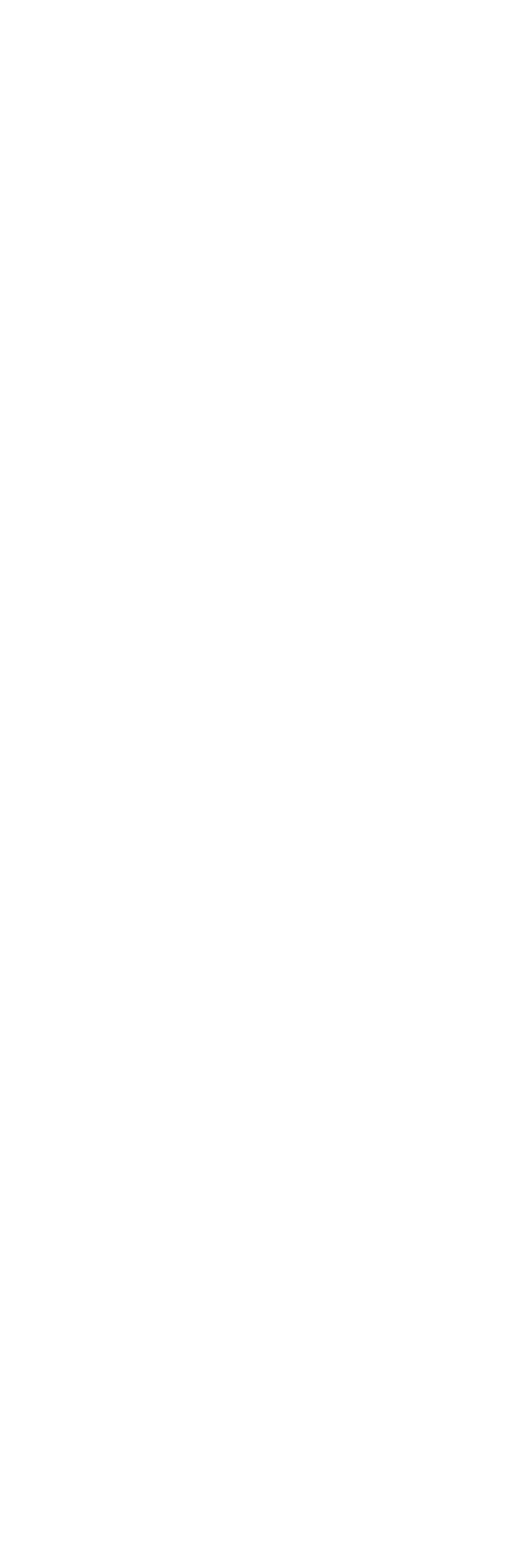
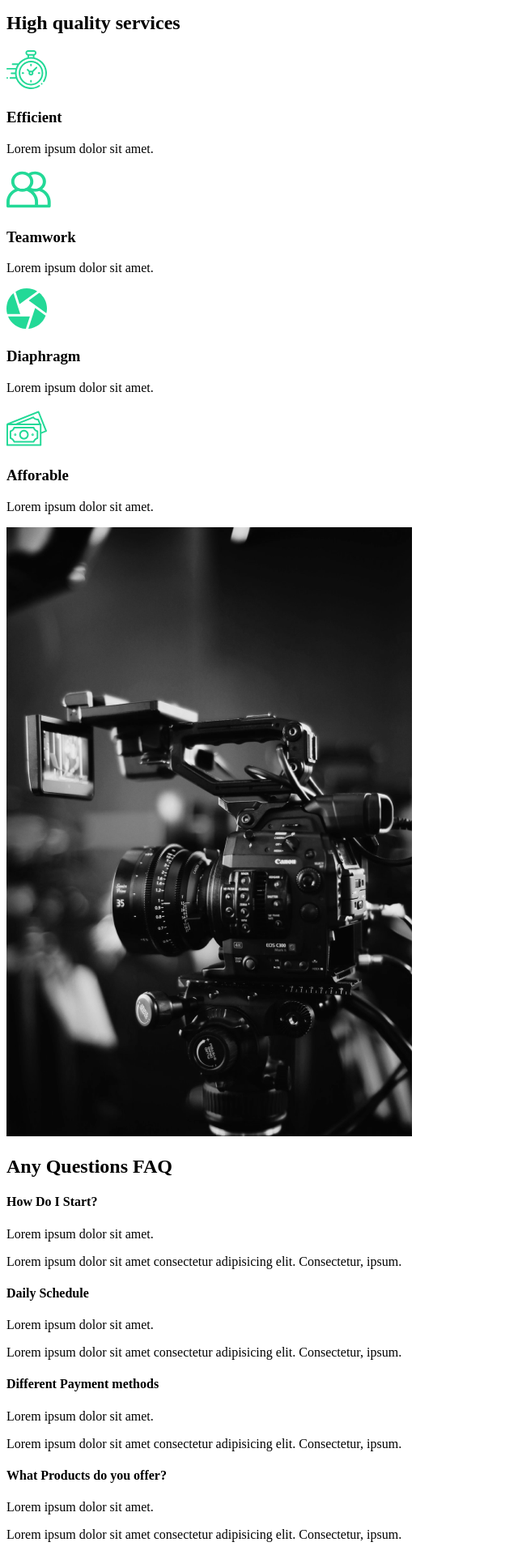
Before and after one commit to seanxdon/Portfolio-Website, a React (Create React App) app: page / in a window 1280 px wide. Shown: the part 979-2899 px from the top of the page at 81% size, without its empty margins (0-640 px from the left). Before the commit the page ends 982 px from the top, so only its background shows below. Built offline with nearby package versions, Linux system fonts and the light colour scheme.

Commit message:
112120-Faq section

```diff
--- /dev/null
+++ b/src/components/FaqSection.js
@@ -0,0 +1,37 @@
+
+const FaqSection = () => {
+  return(
+    <div className="faq">
+      <h2>Any Questions <span>FAQ</span></h2>
+      <div className="question">
+        <h4>How Do I Start? </h4>
+        <div className="answer">
+          <p>Lorem ipsum dolor sit amet.</p>
+          <p>Lorem ipsum dolor sit amet consectetur adipisicing elit. Consectetur, ipsum.</p>
+        </div>
+      </div>
+      <div className="question">
+        <h4>Daily Schedule</h4>
+        <div className="answer">
+          <p>Lorem ipsum dolor sit amet.</p>
+          <p>Lorem ipsum dolor sit amet consectetur adipisicing elit. Consectetur, ipsum.</p>
+        </div>
+      </div>
+      <div className="question">
+        <h4>Different Payment methods</h4>
+        <div className="answer">
+          <p>Lorem ipsum dolor sit amet.</p>
+          <p>Lorem ipsum dolor sit amet consectetur adipisicing elit. Consectetur, ipsum.</p>
+        </div>
+      </div>
+      <div className="question">
+        <h4>What Products do you offer? </h4>
+        <div className="answer">
+          <p>Lorem ipsum dolor sit amet.</p>
+          <p>Lorem ipsum dolor sit amet consectetur adipisicing elit. Consectetur, ipsum.</p>
+        </div>
+      </div>
+    </div>
+  )
+}
+export default FaqSection;
--- /dev/null
+++ b/src/components/ServicesSection.js
@@ -0,0 +1,51 @@
+//IMPORT ICONS
+import clock from '../img/clock.svg'
+import diaphragm from '../img/diaphragm.svg'
+import money from '../img/money.svg'
+import teamwork from '../img/teamwork.svg'
+import home2 from "../img/home2.png"
+
+const ServicesSection = () => {
+  return(
+    <div className="services">
+      <div className="description">
+        <h2>High <span>quality</span> services</h2>
+        <div className="cards">
+          <div className="card">
+            <div className="icon">
+              <img src={clock}/>
+              <h3>Efficient</h3>
+            </div>
+            <p>Lorem ipsum dolor sit amet.</p>
+          </div>
+          <div className="card">
+            <div className="icon">
+              <img src={teamwork}/>
+              <h3>Teamwork</h3>
+            </div>
+            <p>Lorem ipsum dolor sit amet.</p>
+          </div>
+          <div className="card">
+            <div className="icon">
+              <img src={diaphragm}/>
+              <h3>Diaphragm</h3>
+            </div>
+            <p>Lorem ipsum dolor sit amet.</p>
+          </div>
+          <div className="card">
+            <div className="icon">
+              <img src={money}/>
+              <h3>Afforable</h3>
+            </div>
+            <p>Lorem ipsum dolor sit amet.</p>
+          </div>
+        </div>
+      </div>
+      <div className="image">
+        <img src={home2} alt=""/>
+      </div>
+    </div>
+  )
+}
+
+export default ServicesSection;
--- a/src/pages/AboutUs.js
+++ b/src/pages/AboutUs.js
@@ -1,9 +1,15 @@
 //COMPONENTS
 import AboutSection from '../components/AboutSection';
+import ServicesSection from '../components/ServicesSection'
+import FaqSection from '../components/FaqSection'
 
 const AboutUs = () => {
   return(
+    <>
     <AboutSection />
+    <ServicesSection />
+    <FaqSection />
+    </>
   )
 }
 
```
